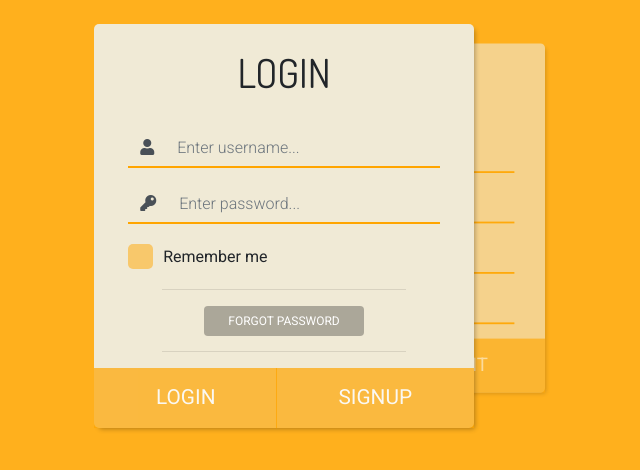
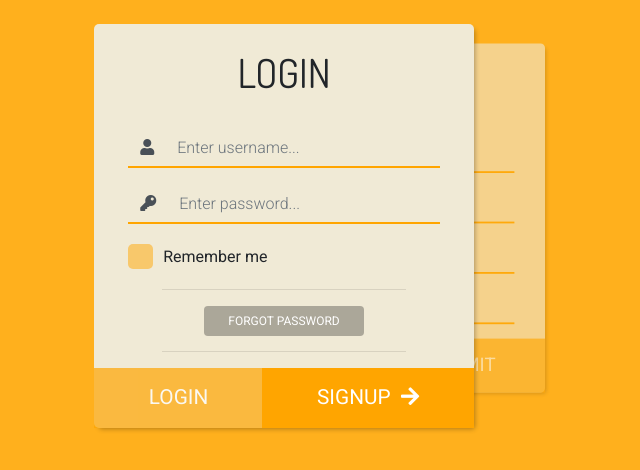
Before and after one commit to jordanjordanb1/todo-v2, a React (Create React App) app in the folder client/: page / in a window 1280 px wide. Shown: the top 470 px of the page, without its empty margins (371-1011 px from the left). Built offline with nearby package versions, Linux system fonts and the light colour scheme.

Commit message:
Added icons to buttons and fixed css mistake

```diff
--- a/client/src/components/MainPage/Login/Login.js
+++ b/client/src/components/MainPage/Login/Login.js
@@ -87,9 +87,11 @@ export default class Login extends PureComponent {
                             </Row>
 
                             <Form.Group className="m-0">
-                                <ButtonGroup className="register-buttons home-buttons">
+                                <ButtonGroup className="login-buttons home-buttons">
                                     <Button>LOGIN</Button>
-                                    <Button onClick={() => setContainer(1)}>SIGNUP</Button>
+                                    <Button onClick={() => setContainer(1)}>SIGNUP &nbsp;<i className="fas fa-arrow-right"></i>
+
+                                    </Button>
                                 </ButtonGroup>
                             </Form.Group>
                         </Form>
--- a/client/src/components/MainPage/Register/Register.js
+++ b/client/src/components/MainPage/Register/Register.js
@@ -69,8 +69,8 @@ export default class Register extends PureComponent {
                             </Row>
 
                             <Form.Group className="m-0">
-                                <ButtonGroup className="login-buttons home-buttons">
-                                    <Button onClick={() => setContainer(0)}>BACK</Button>
+                                <ButtonGroup className="register-buttons home-buttons">
+                                    <Button onClick={() => setContainer(0)}><i className="fas fa-arrow-left"></i> &nbsp; BACK</Button>
                                     <Button>SUBMIT</Button>
                                 </ButtonGroup>
                             </Form.Group>
--- a/client/src/components/MainPage/Register/Register.scss
+++ b/client/src/components/MainPage/Register/Register.scss
@@ -3,6 +3,12 @@
     transform: scale(0.9) translateX(100px);
     opacity: 0.6;
     pointer-events: none;
+
+    .register-buttons > button {
+        &:not(:last-child) {
+            opacity: 1 !important;
+        }
+    }
 }
 
 .show-register {
@@ -26,7 +32,7 @@
         transform: scale(1) translateX(0);
         opacity: 1;
         pointer-events: initial;
-        box-shadow: 2px 2px 5px -2px rgba(0, 0, 0, 0.3);
+        box-shadow: 3px 3px 5px -2px rgba(0, 0, 0, 0.3);
     }
 }
 
@@ -47,6 +53,6 @@
         transform: scale(0.9) translateX(100px);
         opacity: 0.6;
         pointer-events: none;
-        box-shadow: 3px 3px 5px -2px rgba(0, 0, 0, 0.3);
+        box-shadow: 2px 2px 5px -2px rgba(0, 0, 0, 0.3);
     }
 }
```
